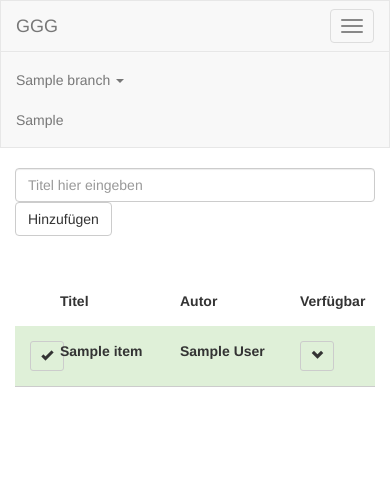
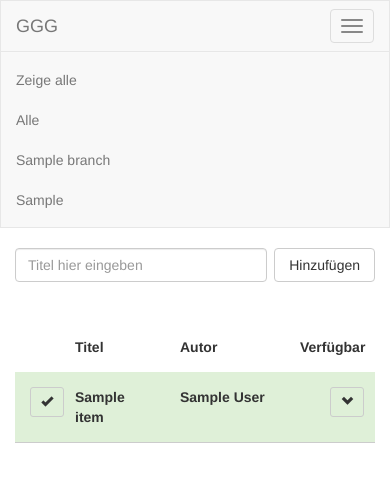
Before and after one commit to mariuskueng/library-wishlist, a Django app: template library_wishlist/templates/library_wishlist/item_list.html in a window 390 px wide, after a click on "Toggle navigation". Shown: the top 482 px of the page. Run offline with Django 3.2, Linux system fonts and the light colour scheme; the template is opened without the code that fills it: values that come from a table or form of the project are taken from there, others are empty; tables that the repository leaves empty hold one stand-in row (values such as "Sample post"); grey boxes marked "Sample" are stand-in pictures; parts of the project's set-up code (start-up, migrations or seed data) failed here and were passed over; some libraries are stand-ins or nearby versions.

Commit message:
Improved mobile design, removed branches dropdown, added show all button

```diff
--- a/library_wishlist/static/css/all.css
+++ b/library_wishlist/static/css/all.css
@@ -29,3 +29,50 @@
     color: #777;
     font-style: italic;
 }
+
+@media(max-width:767px){
+
+    #id_text {
+        width: 70%;
+        margin-right: 2%;
+        float: left;
+    }
+    .wishlist-submit {
+        width: 28%;
+    }
+    .wishlist-name, .items-head-title{
+        padding-left: 30px;
+    }
+    .wishlist-dropdown-container {
+        float: right;
+    }
+    .copies img {
+        display: block;
+        width: 100%;
+        margin-bottom: 10px;
+    }
+    .copies .col-xs-8 {
+        width: 100%;
+    }
+
+    .copies-info {
+        width: 100%;
+        margin: 0;
+    }
+
+    .copies-info .col-xs-4 {
+        margin-left: -15px;
+        width: 50%;
+    }
+
+    .copies-info .col-xs-1 {
+        margin-left: 15px;
+        padding-right: 0;
+        float: right;
+        width: 50%;
+    }
+    .copies-info .btn {
+        float: right;
+    }
+
+}
--- a/library_wishlist/static/js/main.js
+++ b/library_wishlist/static/js/main.js
@@ -6,6 +6,13 @@ $('.wishlist-dropdown').on('click', function(e){
     e.preventDefault();
     $(this).parent().siblings('.copies').collapse('toggle');
     $(this).children('.glyphicon')
+        .toggleClass('glyphicon-chevron-down')
+        .toggleClass('glyphicon-chevron-up')
+});
+$('.wishlist-collapse-all').on('click', function(e){
+    e.preventDefault();
+    $('.copies').collapse('show');
+    $('.wishlist-dropdown').find('.glyphicon')
         .toggleClass('glyphicon-chevron-down')
         .toggleClass('glyphicon-chevron-up')
 });
--- a/library_wishlist/templates/base.html
+++ b/library_wishlist/templates/base.html
@@ -27,15 +27,11 @@
               <!-- Collect the nav links, forms, and other content for toggling -->
               <div class="collapse navbar-collapse" id="bs-example-navbar-collapse-1">
                 <ul class="nav navbar-nav">
-                  <li class="dropdown">
-                    <a href="#" class="dropdown-toggle" data-toggle="dropdown">{% if currentBranch %}{{ currentBranch }}{% else %}Zweigstellen{% endif %} <b class="caret"></b></a>
-                    <ul class="dropdown-menu">
-                      <li><a href="/">Alle</a></li>
+                  <li><a href="#" class="wishlist-collapse-all">Zeige alle</a></li>
+                  <li><a href="/">Alle</a></li>
                       {% for b in branches %}
                         <li><a href="/branches/{{ b.slug }}" class=""> {{ b.name }}</a></li>
                       {% endfor %}
-                    </ul>
-                  </li>
                   <li><a href="#">{% if currentBranch %}{{ currentBranch.opening_hours }}{% endif %}</a></li>
                 </ul>
               </div><!-- /.navbar-collapse -->
--- a/library_wishlist/templates/library_wishlist/item.html
+++ b/library_wishlist/templates/library_wishlist/item.html
@@ -11,7 +11,7 @@
         <div class="col-xs-4 wishlist-name">{{ i.name }}</div>
         <div class="col-xs-4 wishlist-author">{{ i.author }}</div>
     {% endif %}
-    <div class="col-xs-2">
+    <div class="col-xs-2 wishlist-dropdown-container">
         <a class="btn btn-default btn-sm wishlist-dropdown" data-toggle="collapse" data-parent="#wishlist" href="#copy-{{ forloop.counter }}">
             <span class="glyphicon glyphicon-chevron-down"></span>
         </a>
--- a/library_wishlist/templates/library_wishlist/item_list.html
+++ b/library_wishlist/templates/library_wishlist/item_list.html
@@ -3,9 +3,9 @@
 <div class="col-xs-12 wishlist panel-group" id="wishlist">
     <div class="row titles">
         <div class="col-xs-1"></div>
-        <div class="col-xs-4">Titel</div>
-        <div class="col-xs-4">Autor</div>
-        <div class="col-xs-2">Verfügbar</div>
+        <div class="col-xs-4 items-head-title">Titel</div>
+        <div class="col-xs-4 items-head-author">Autor</div>
+        <div class="col-xs-2 items-head-status">Verfügbar</div>
     </div>
     {% for i in items %}
         {% include "library_wishlist/item.html" %}
```
